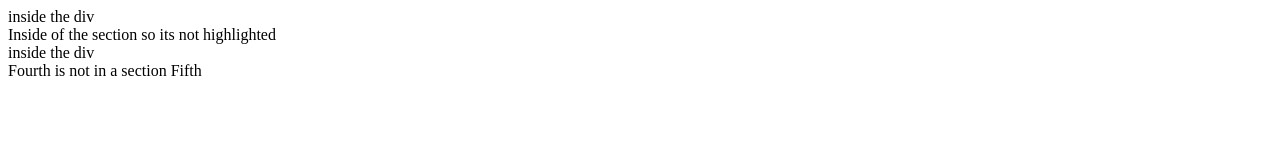
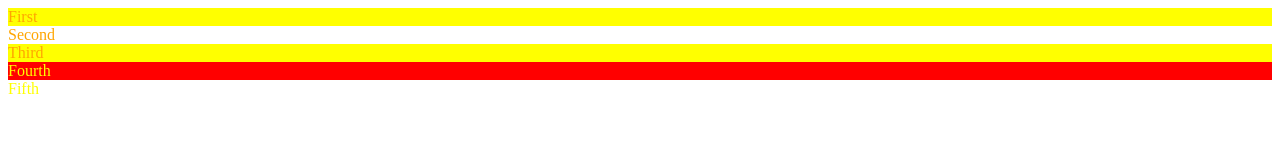
Before and after one commit to knightmoves-schools/021-combinators-thegrim5562-svg, a website: page index.html in a window 1280 px wide. Drawn offline with Linux system fonts and the light colour scheme.

Commit message:
Update index.html

```diff
--- a/index.html
+++ b/index.html
@@ -21,16 +21,17 @@
         }
     </style>
 </head>
+
 <body>
-    <div>
-        <span>inside the div</span>
-        <section>
-            <span>Inside of the section so its not highlighted</span>
-        </section>
-        <span>inside the div</span>
-    </div>
-    <span>Fourth is not in a section</span>
-    <span>Fifth</span>
+    <span>
+        <div>First</div>
+        <article>
+            <div>Second</div>
+        </article>
+        <div>Third</div>
+    </span>
+    <div>Fourth</div>
+    <div>Fifth</div>
 </body>
 
 </html>
```
